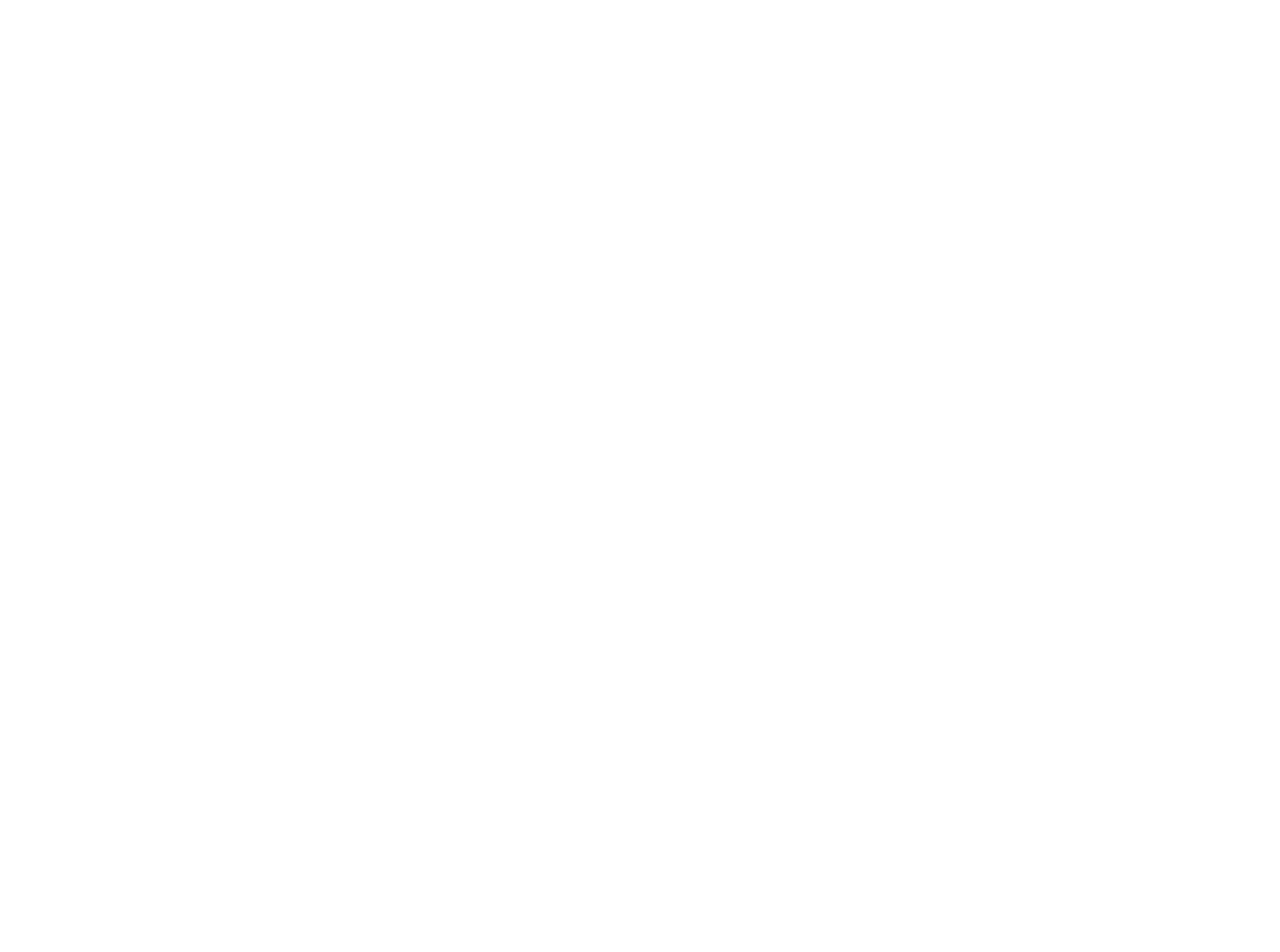
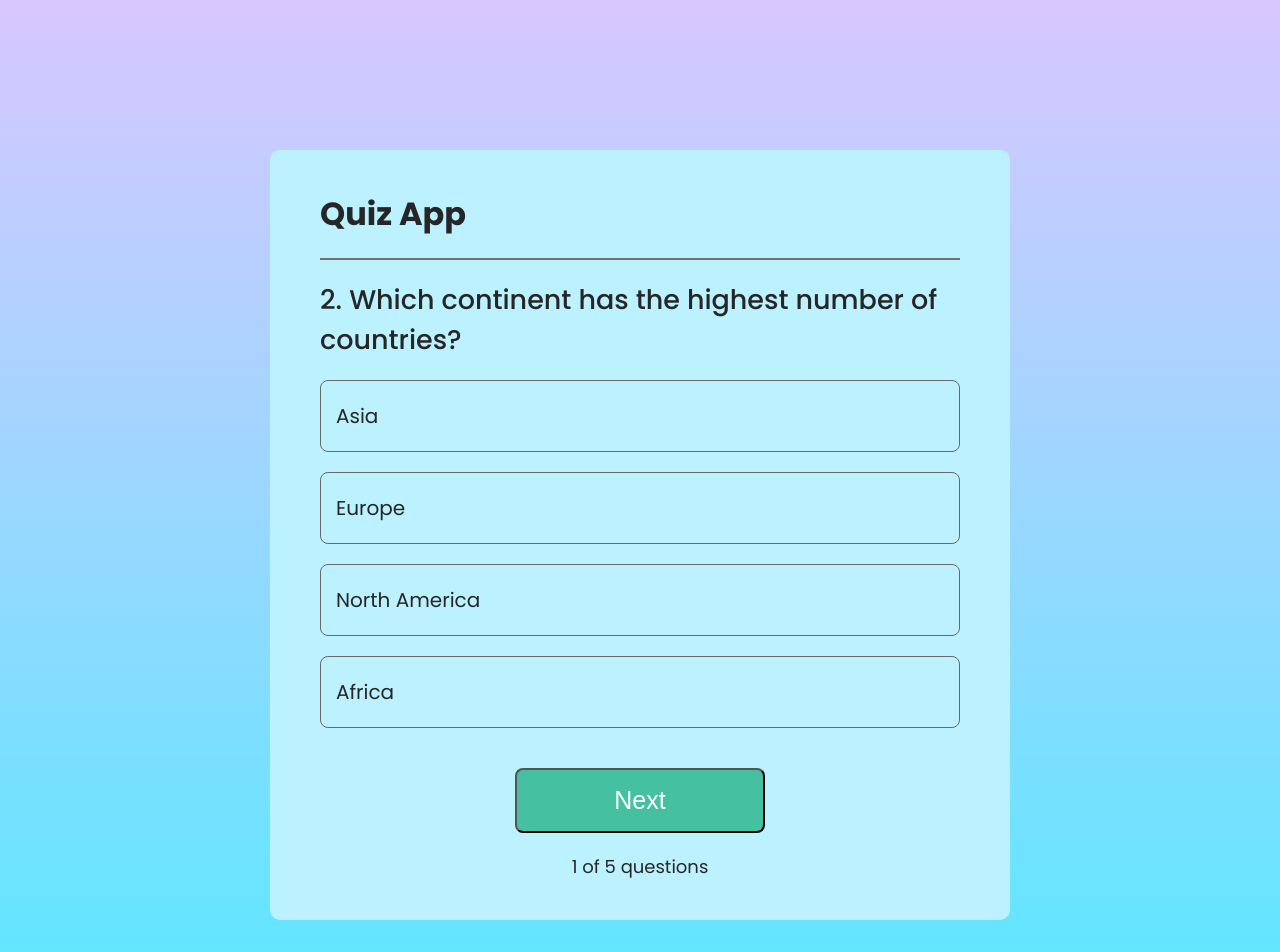
Before and after one commit to miguemigue25/Quiz-app, a React (Vite) app: page / in a window 1280 px wide. Shown: the top 952 px of the page. Before the commit the page ends 800 px from the top, so only its background shows below. Built offline with nearby package versions, Linux system fonts and the light colour scheme.

Commit message:
progress so far

```diff
--- a/index.html
+++ b/index.html
@@ -1,12 +1,20 @@
 <!doctype html>
 <html lang="en">
+
 <head>
   <meta charset="UTF-8" />
   <meta name="viewport" content="width=device-width, initial-scale=1.0" />
   <title>Quiz App</title>
+  <link rel="preconnect" href="https://fonts.googleapis.com">
+  <link rel="preconnect" href="https://fonts.gstatic.com" crossorigin>
+  <link
+    href="https://fonts.googleapis.com/css2?family=Poppins:ital,wght@0,100;0,200;0,300;0,400;0,500;0,600;0,700;0,800;0,900;1,100;1,200;1,300;1,400;1,500;1,600;1,700;1,800;1,900&display=swap"
+    rel="stylesheet">
 </head>
+
 <body>
   <div id="root"></div>
   <script type="module" src="/src/main.jsx"></script>
 </body>
+
 </html>
--- a/src/Components/Quiz/Quiz.css
+++ b/src/Components/Quiz/Quiz.css
@@ -0,0 +1,62 @@
+.container{
+    width: 640px;
+    margin: auto;
+    margin-top: 150px;
+    background: rgb(188, 242, 255);
+    color: #262626;
+    display: flex;
+    flex-direction: column;
+    gap: 20px;
+    border-radius: 10px;
+    padding: 40px 50px;
+}
+
+.container hr{
+    height: 2px;
+    border: none;
+    background: #707070;
+}
+
+.container h2{
+    font-size: 27px;
+    font-weight: 500;
+}
+
+.container ul li{
+    display: flex;
+    align-items: center;
+    height: 70px;
+    padding-left: 15px;
+    border: 1px solid #686868;
+    border-radius: 8px;
+    margin-bottom: 20px;
+    font-size: 20px;
+    cursor: pointer;
+}
+
+.container button{
+    margin: auto;
+    width: 250px;
+    height: 65px;
+    background: #45c0a1;
+    color: #fff;
+    font-size: 25px;
+    font-weight: 500;
+    border-radius: 8px;
+    cursor: pointer;
+}
+
+.container .index {
+    margin: auto;
+    font-size: 18px;
+}
+
+.container .correct{
+    background: #2feba0;
+    border-color: #00d397;
+}
+
+.container .wrong{
+    background: #ed4e4e;
+    border-color: #f30404;
+}
--- a/src/Components/Quiz/Quiz.jsx
+++ b/src/Components/Quiz/Quiz.jsx
@@ -1,9 +1,48 @@
-import React from "react";
+import React, { useState, useRef } from "react";
 import "./Quiz.css";
+import { data } from "../../assets/data";
 
 const Quiz = () =>  {
+
+    let [index, setIndex] = useState(1);
+    let [question, setQuestion] = useState(data[index]);
+    let [lock, setLock] = useState(false);
+
+    let Option1 = useRef(null);
+    let Option2 = useRef(null);
+    let Option3 = useRef(null);
+    let Option4 = useRef(null);
+
+    let optionArray = [Option1, Option2, Option3, Option4];
+
+    const checkAns = (e, ans) => {
+        if (lock === false) {
+            if (question.ans===ans) {
+                e.target.classList.add("correct");
+                setLock(true);
+            }
+            else {
+                e.target.classList.add("wrong");
+                setLock(true);
+                optionArray[question.ans-1].current.classList.add("correct");
+            }
+        }
+
+    }
+
     return (
-        <div>
+        <div className="container">
+            <h1>Quiz App</h1>
+            <hr />
+            <h2>{index+1}. {question.question}</h2>
+            <ul>
+                <li ref={Option1} onClick={(e)=>{checkAns(e,1)}}>{question.option1}</li>
+                <li ref={Option2} onClick={(e)=>{checkAns(e,2)}}>{question.option2}</li>
+                <li ref={Option3} onClick={(e)=>{checkAns(e,3)}}>{question.option3}</li>
+                <li ref={Option4} onClick={(e)=>{checkAns(e,4)}}>{question.option4}</li>
+            </ul>
+            <button>Next</button>
+            <div className="index">1 of 5 questions</div>
 
         </div>
     )
--- /dev/null
+++ b/src/assets/data.js
@@ -0,0 +1,42 @@
+export const data = [
+    {
+        question: "Which device is required for the Internet connection?",
+        option1: "Index Page",
+        option2: "Homepage",
+        option3: "Sitemap",
+        option4: "Pen Drive",
+        ans: 1,
+    },
+    {
+        question: "Which continent has the highest number of countries?",
+        option1: "Asia",
+        option2: "Europe",
+        option3: "North America",
+        option4: "Africa",
+        ans: 4,
+    },
+    {
+        question: "Junk e-mail is also called?",
+        option1: "Spam",
+        option2: "Fake",
+        option3: "Archived",
+        option4: "Bin",
+        ans: 1,
+    },
+    {
+        question: "A computer cannot BOOT if it does not have the?",
+        option1: "Application Software",
+        option2: "Internet",
+        option3: "Operating System",
+        option4: "Mouse",
+        ans: 3,
+    },
+    {
+        question: "First page of Website is termed as?",
+        option1: "Index Page",
+        option2: "Homepage",
+        option3: "Sitemap",
+        option4: "Pen Drive",
+        ans: 2,
+    },
+];
--- a/src/index.css
+++ b/src/index.css
@@ -1,3 +1,10 @@
 *{
   margin: 0;
+  padding: 0;
 }
+
+body{
+  height: 200vh;
+  background-image: linear-gradient(#D8C7FF, CYAN);
+  font-family: 'poppins';
+}
```
Lines whose indentation alone changed are shown as unchanged.
